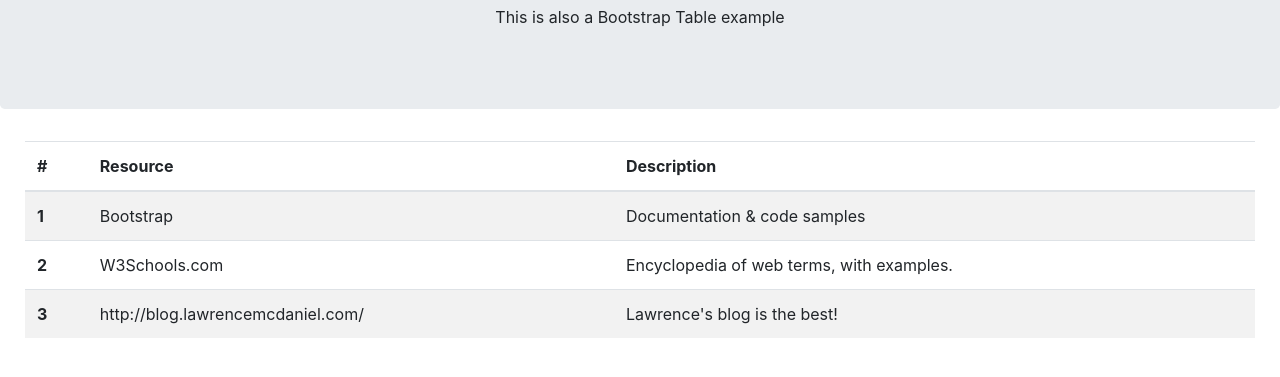
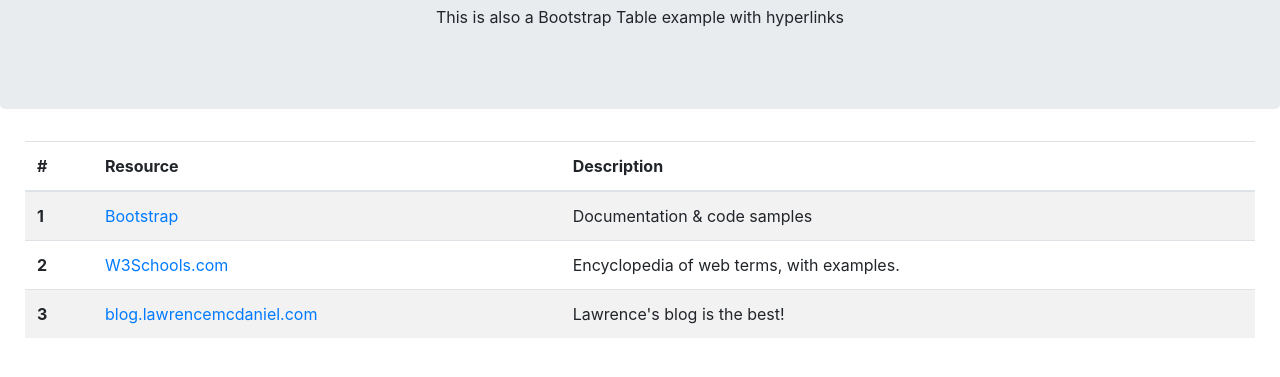
Before and after one commit to savashito/webdev-class, a plain HTML site: page resources/index.html in a window 1280 px wide. Shown: the part 183-560 px from the top of the page. Drawn offline with nearby package versions, Linux system fonts and the light colour scheme.

Commit message:
add hyperlink examples

```diff
--- a/resources/index.html
+++ b/resources/index.html
@@ -76,7 +76,7 @@
       </nav>
       <div class="jumbotron text-center">
         <h1>Additional Resources</h1>
-        <p>This is also a Bootstrap Table example</p>
+        <p>This is also a Bootstrap Table example with hyperlinks</p>
       </div>
     </header>
 
@@ -92,17 +92,17 @@
         <tbody>
           <tr>
             <th scope="row">1</th>
-            <td>Bootstrap</td>
+            <td><a href="https://getbootstrap.com/" target="_blank">Bootstrap</a></td>
             <td>Documentation & code samples</td>
           </tr>
           <tr>
             <th scope="row">2</th>
-            <td>W3Schools.com</td>
+            <td><a href="https://www.w3schools.com/" target="_blank">W3Schools.com</a></td>
             <td>Encyclopedia of web terms, with examples.</td>
           </tr>
           <tr>
             <th scope="row">3</th>
-            <td>http://blog.lawrencemcdaniel.com/</td>
+            <td><a href="https://blog.lawrencemcdaniel.com/" target="_blank">blog.lawrencemcdaniel.com</a></td>
             <td>Lawrence's blog is the best!</td>
           </tr>
         </tbody>
```
